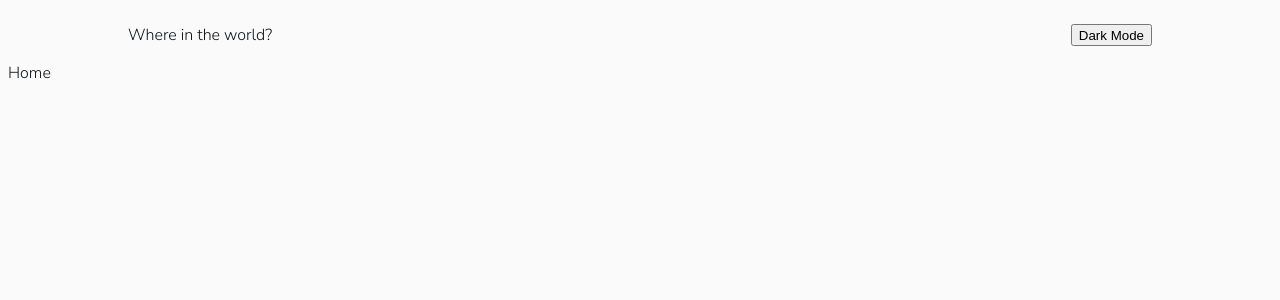
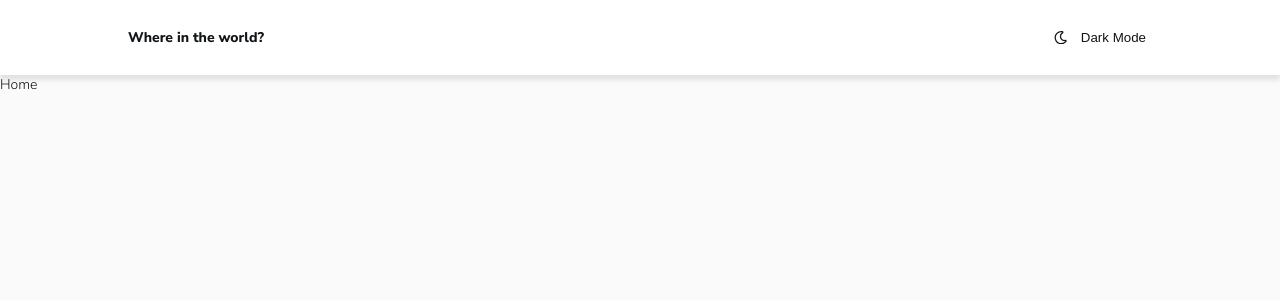
Before and after one commit to cristianiniguez/frontend-mentor-challenges, a React (Create React App) app: page / in a window 1280 px wide. Shown: the top 300 px of the page. Built offline with nearby package versions, Linux system fonts and the light colour scheme.

Commit message:
header styles

```diff
--- a/package.json
+++ b/package.json
@@ -8,6 +8,7 @@
     "@testing-library/user-event": "^13.2.1",
     "react": "^17.0.2",
     "react-dom": "^17.0.2",
+    "react-icons": "^4.3.1",
     "react-router-dom": "^5.3.0",
     "react-scripts": "4.0.3",
     "web-vitals": "^2.1.0"
@@ -37,6 +38,6 @@
     ]
   },
   "devDependencies": {
-    "node-sass": "^6.0.1"
+    "sass": "^1.43.2"
   }
 }
--- a/src/components/Header/index.jsx
+++ b/src/components/Header/index.jsx
@@ -1,10 +1,11 @@
 import { Link } from 'react-router-dom';
+import { FaMoon, FaRegMoon } from 'react-icons/fa';
 
 import useDarkMode from '../../hooks/useDarkMode';
 import './styles.scss';
 
 const Header = () => {
-  const { switchDark } = useDarkMode();
+  const { dark, switchDark } = useDarkMode();
 
   return (
     <header className='header'>
@@ -13,7 +14,8 @@ const Header = () => {
           Where in the world?
         </Link>
         <button className='header__theme-switcher' onClick={switchDark}>
-          Dark Mode
+          {dark ? <FaMoon /> : <FaRegMoon />}
+          <span>Dark Mode</span>
         </button>
       </div>
     </header>
--- a/src/components/Header/styles.scss
+++ b/src/components/Header/styles.scss
@@ -1,11 +1,26 @@
+@import '../../styles/globals';
+
 .header {
   padding: 0 1em;
+  background-color: var(--elements);
+  box-shadow: $shadow;
 
   &__container {
     max-width: 1024px;
     margin: 0 auto;
-    padding: 1em 0;
+    padding: 2em 0;
     display: flex;
     justify-content: space-between;
+    align-items: center;
+  }
+
+  &__theme-switcher {
+    @include btn-norm;
+    display: flex;
+    align-items: center;
+
+    svg {
+      margin-right: 1em;
+    }
   }
 }
--- a/src/styles/_mixins.scss
+++ b/src/styles/_mixins.scss
@@ -10,3 +10,10 @@
   color: currentColor;
   text-decoration: none;
 }
+
+@mixin btn-norm {
+  border: none;
+  outline: none;
+  background-color: transparent;
+  color: currentColor;
+}
--- a/src/styles/_vars.scss
+++ b/src/styles/_vars.scss
@@ -21,3 +21,6 @@ $font-size: (
   home: 14px,
   detail: 16px,
 );
+
+/* shadows */
+$shadow: 0 5px 5px rgba(0, 0, 0, 0.1);
--- a/src/styles/index.scss
+++ b/src/styles/index.scss
@@ -13,10 +13,13 @@ html {
 }
 
 body {
+  margin: 0;
   background-color: var(--background);
   color: var(--text);
+  font-size: map-get($font-size, home);
 }
 
 a {
   @include a-norm;
+  font-weight: 800;
 }
```
Also changed, not shown: 1 other file (tests, documents, lock files or other folders).
